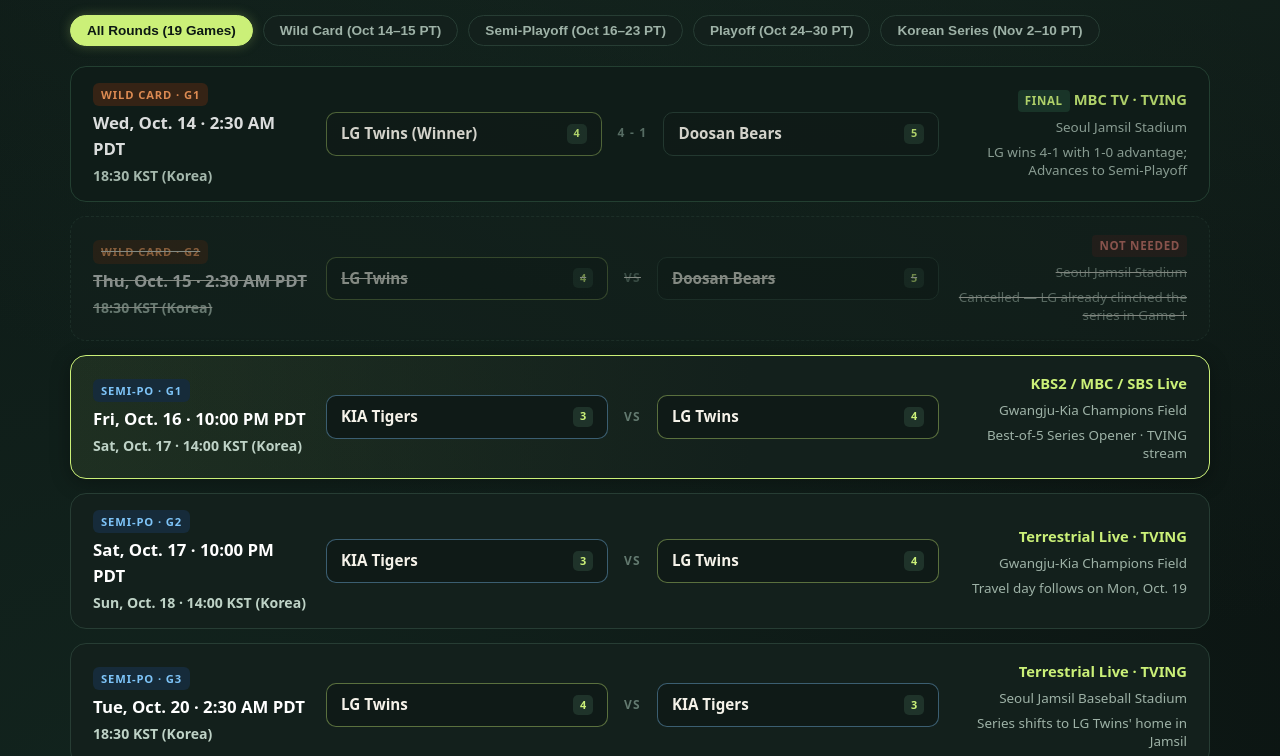
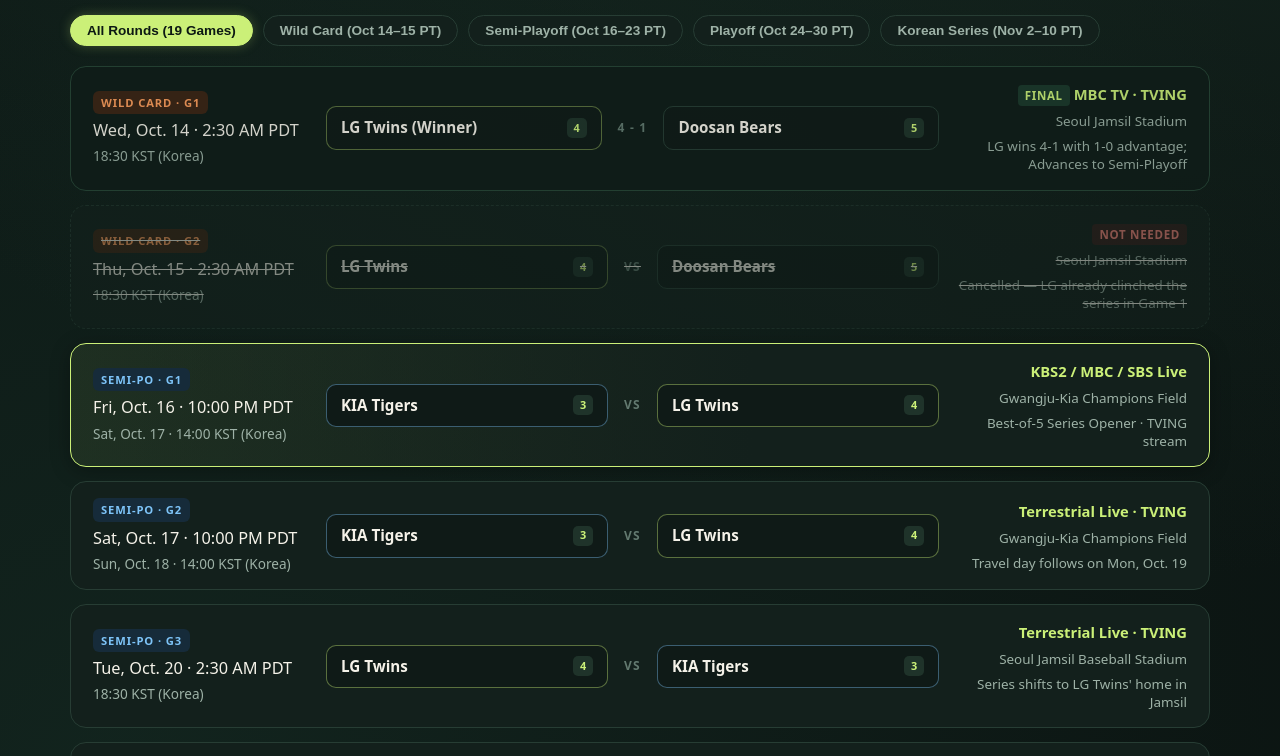
Before and after one commit to Raygithu1/kbo-playoff-tv-guide, a plain HTML site: page index.html in a window 1280 px wide. Shown: the part 844-1600 px from the top of the page. Drawn offline with Linux system fonts and the light colour scheme.

Commit message:
Switch schedule dates from bold to clean regular font weight

```diff
--- a/index.html
+++ b/index.html
@@ -193,8 +193,8 @@
     .round-badge.po { background: #311c38; color: var(--purple); }
     .round-badge.ks { background: #3b3318; color: var(--gold); }
 
-    .game-date { font-weight: 800; font-size: 1.05rem; color: var(--ink-bright); }
-    .game-subdate { font-size: .88rem; font-weight: 600; color: #bed2c6; line-height: 1.35; }
+    .game-date { font-weight: 500; font-size: 1.02rem; color: var(--ink); }
+    .game-subdate { font-size: .85rem; font-weight: 400; color: var(--muted); line-height: 1.35; }
 
     /* Column 2: Matchup Display */
     .matchup-col {
```
